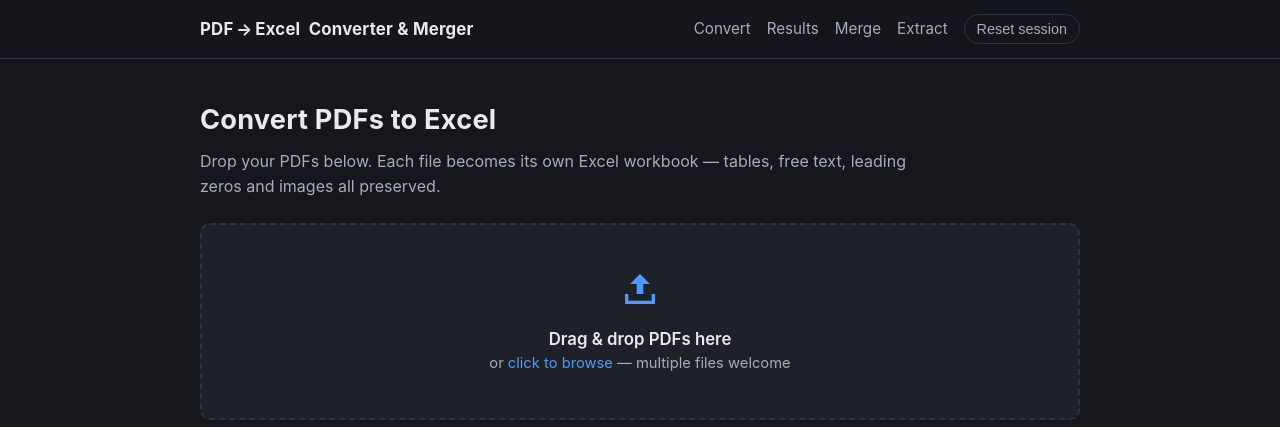
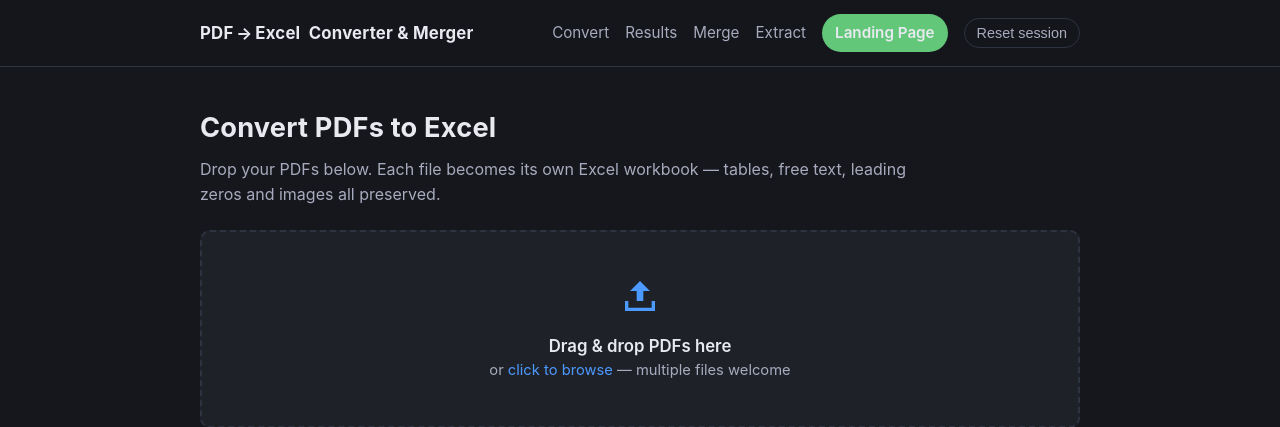
Before and after one commit to iKushwaha/pdf2excel-converter-and-merger, a Flask app: page / in a window 1280 px wide. Shown: the top 427 px of the page. Run offline with Flask 3, Linux system fonts and the light colour scheme; data that the repository does not hold is empty.

Commit message:
Add Landing Page link to web app header
Serve web app index via Jinja template with a configurable
PDF2EXCEL_LANDING_URL (defaults to the hosted landing page) and add a
'Landing Page' button in the header, the reverse of the landing page's
'Web App' button.

```diff
--- a/pyproject.toml
+++ b/pyproject.toml
@@ -35,7 +35,7 @@ pdf2excel-web = "pdf2xlsx.web.server:main"
 where = ["src"]
 
 [tool.setuptools.package-data]
-"pdf2xlsx.web" = ["templates/*.html", "static/index.html", "static/css/*.css", "static/js/*.js"]
+"pdf2xlsx.web" = ["templates/*.html", "static/css/*.css", "static/js/*.js"]
 
 [tool.pytest.ini_options]
 testpaths = ["tests"]
--- a/src/pdf2xlsx/web/config.py
+++ b/src/pdf2xlsx/web/config.py
@@ -33,5 +33,11 @@ class Config:
 
     SECRET_KEY = os.environ.get("PDF2EXCEL_SECRET_KEY", "dev-only-secret-key")
 
+    # Link back to the desktop-app landing site shown in the web app header.
+    # Point this at your hosted page (or a local file:// path in development).
+    LANDING_URL = os.environ.get(
+        "PDF2EXCEL_LANDING_URL",
+        "https://ikushwaha.github.io/pdf2excel-converter-and-merger/")
+
     # Accepted upload extensions (case-insensitive).
     ALLOWED_EXTENSIONS = {".pdf"}
--- a/src/pdf2xlsx/web/server.py
+++ b/src/pdf2xlsx/web/server.py
@@ -8,7 +8,7 @@ kept in per-session temp directories and auto-expired.
 
 import os
 
-from flask import (Flask, jsonify, request, send_file, send_from_directory,
+from flask import (Flask, jsonify, render_template, request, send_file,
                    session as flask_session)
 
 from . import config
@@ -44,7 +44,8 @@ def create_app(data_dir=None):
     # -------------------------------------------------------------- pages
     @app.route("/")
     def index():
-        return send_from_directory(app.static_folder, "index.html")
+        return render_template("index.html",
+                               landing_url=app.config.get("LANDING_URL", ""))
 
     @app.route("/health")
     def health():
--- a/src/pdf2xlsx/web/static/css/app.css
+++ b/src/pdf2xlsx/web/static/css/app.css
@@ -70,6 +70,16 @@ a:hover { color: var(--accent-hover); }
   font-size: 0.9rem;
 }
 .nav-reset:hover { color: var(--danger); border-color: var(--danger); }
+
+.nav-landing {
+  color: var(--text) !important;
+  background: var(--success);
+  padding: 7px 13px;
+  border-radius: 999px;
+  font-weight: 600;
+  font-size: 0.9rem;
+}
+.nav-landing:hover { filter: brightness(1.1); }
 
 /* --------------------------------------------------------------- panels */
 .panel { padding: 40px 0 8px; }
--- a/src/pdf2xlsx/web/static/index.html
+++ b/src/pdf2xlsx/web/templates/index.html
@@ -17,6 +17,7 @@
         <a href="#outputs">Results</a>
         <a href="#merge">Merge</a>
         <a href="#extract">Extract</a>
+        <a href="{{ landing_url }}" class="nav-landing" target="_blank" rel="noopener" title="Open the desktop app landing page">Landing Page</a>
         <button id="reset-btn" class="nav-reset" title="Delete all uploaded and generated files">Reset session</button>
       </nav>
     </div>
```
